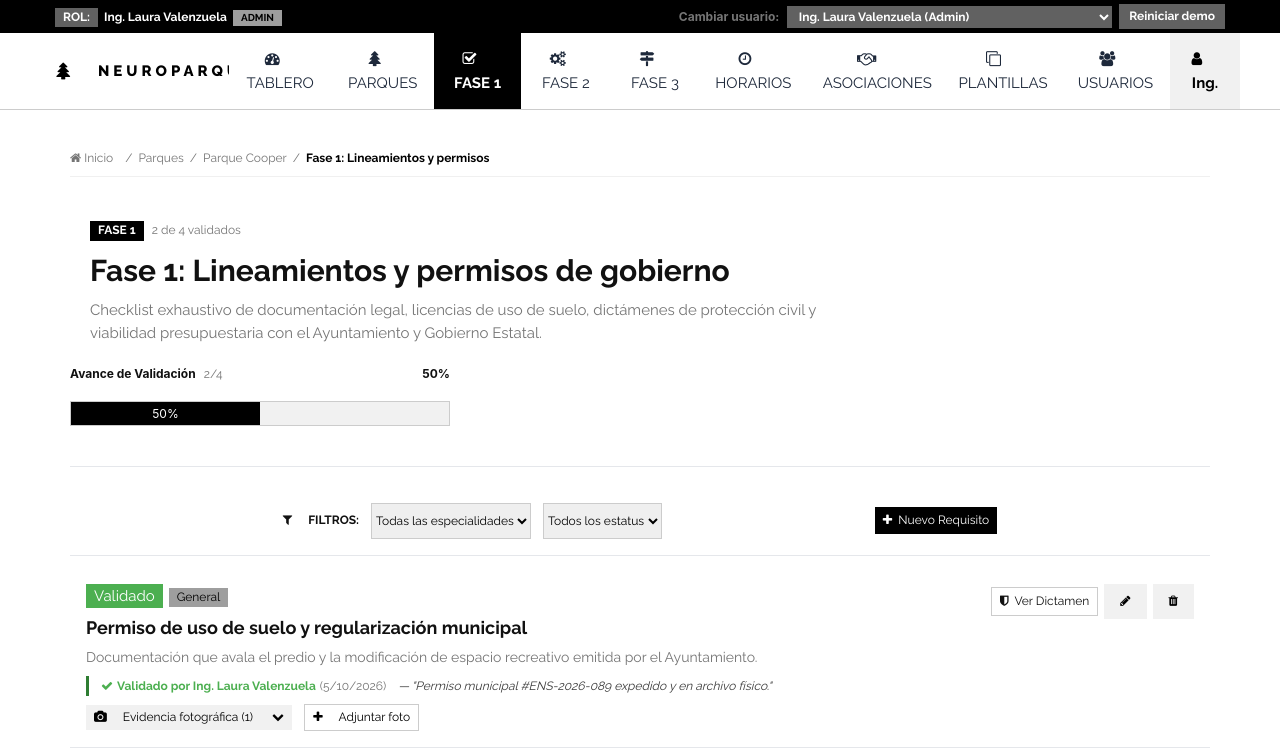
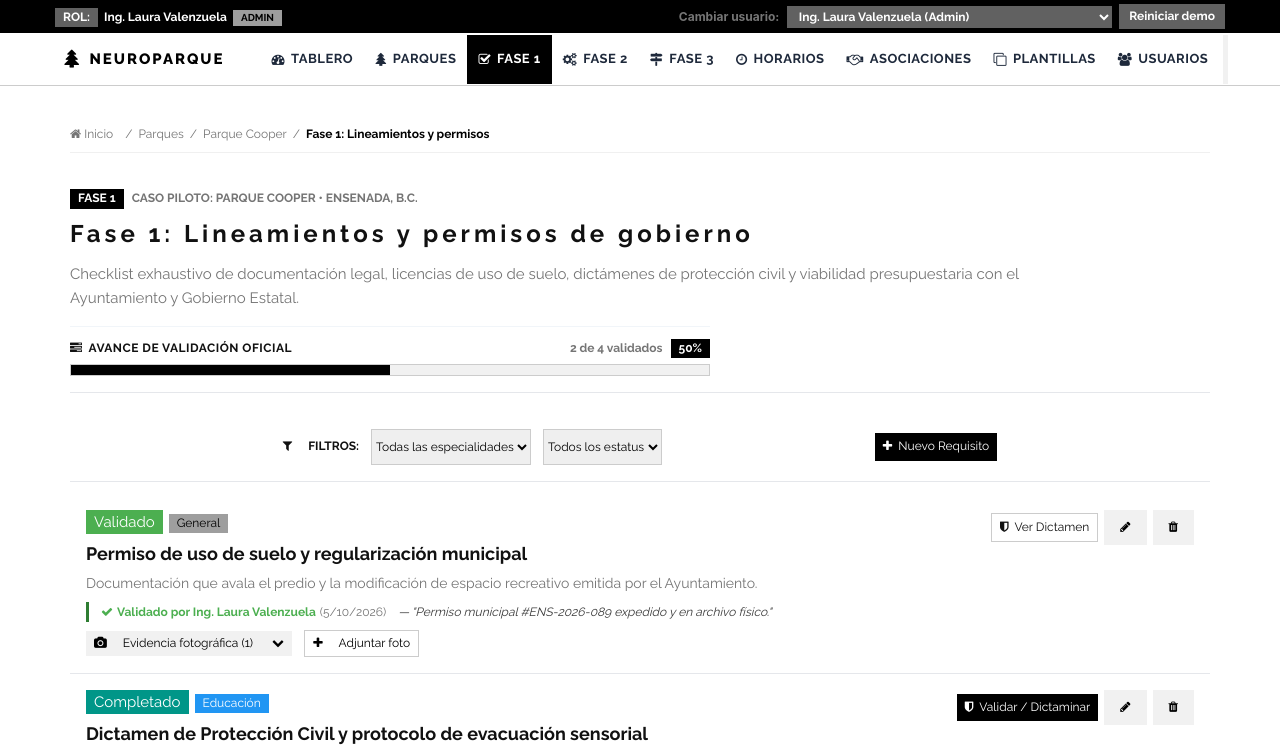
Before and after one commit to FRQ23/neuropark, a React (Vite) app: page /parks/park-ensenada-cooper/phase-1 in a window 1280 px wide. Shown: the top 755 px of the page. Built offline with nearby package versions, Linux system fonts and the light colour scheme.

Commit message:
fix(navbar,progress): prevent logo collision and relocate progress bar below header text

```diff
--- a/src/components/common/ProgressBar.tsx
+++ b/src/components/common/ProgressBar.tsx
@@ -14,6 +14,7 @@ export const ProgressBar: React.FC<ProgressBarProps> = ({
   value,
   label,
   subLabel,
+  size = 'md',
   showPercentage = true,
   className = '',
   colorScheme = 'calm',
@@ -26,10 +27,16 @@ export const ProgressBar: React.FC<ProgressBarProps> = ({
     amber: 'w3-dark-grey',
   }[colorScheme];
 
+  const height = {
+    sm: '6px',
+    md: '12px',
+    lg: '18px',
+  }[size];
+
   return (
-    <div className={`w3-margin-bottom ${className}`}>
+    <div className={`w3-margin-bottom ${className}`} style={{ marginBottom: '10px' }}>
       {(label || showPercentage) && (
-        <div className="w3-row w3-small w3-margin-bottom">
+        <div className="w3-row w3-small" style={{ marginBottom: '4px' }}>
           <div className="w3-col s8">
             <strong>{label}</strong>
             {subLabel && <span className="w3-text-grey" style={{ marginLeft: '8px' }}>{subLabel}</span>}
@@ -46,13 +53,16 @@ export const ProgressBar: React.FC<ProgressBarProps> = ({
         aria-valuemin={0}
         aria-valuemax={100}
         aria-label={label || 'Progreso'}
+        style={{ height, width: '100%', backgroundColor: '#f1f5f9' }}
       >
         <div
-          className={`w3-container ${barColor} w3-center w3-small`}
-          style={{ width: `${clampedValue}%`, minWidth: clampedValue > 0 ? '24px' : '0', padding: '2px 0' }}
-        >
-          {clampedValue > 5 && `${clampedValue}%`}
-        </div>
+          className={barColor}
+          style={{
+            width: `${clampedValue}%`,
+            height: '100%',
+            transition: 'width 0.3s ease',
+          }}
+        />
       </div>
     </div>
   );
--- a/src/components/layout/AppLayout.tsx
+++ b/src/components/layout/AppLayout.tsx
@@ -9,7 +9,7 @@ export const AppLayout: React.FC = () => {
   const defaultParkId = 'park-ensenada-cooper';
 
   const navLinkClass = ({ isActive }: { isActive: boolean }) =>
-    `w3-button w3-bar-item ${
+    `desktop-nav-link ${
       isActive ? 'w3-black font-bold' : 'text-slate-800 w3-hover-light-grey'
     }`;
 
@@ -18,48 +18,81 @@ export const AppLayout: React.FC = () => {
       {/* Top Demo Banner for easy role switching */}
       <RoleSwitcherBanner />
 
-      {/* Main W3.CSS Navbar on top */}
+      {/* Main Navbar on top */}
       <div className="w3-white w3-border-bottom" style={{ borderColor: '#e5e7eb' }}>
-        <div className="w3-bar max-w-7xl mx-auto flex items-center justify-between" id="myNavbar">
-          <Link to="/" className="w3-button w3-wide font-extrabold flex items-center gap-2">
-            <i className="fa fa-tree w3-margin-right text-lg"></i>
-            <span>NEUROPARQUE</span>
+        <div
+          className="max-w-7xl mx-auto flex items-center justify-between"
+          id="myNavbar"
+          style={{ width: '100%', padding: '0 12px' }}
+        >
+          {/* Brand Logo: fixed minimum width, never shrinks, separated from menu */}
+          <Link
+            to="/"
+            className="w3-button w3-wide font-extrabold flex items-center"
+            style={{
+              flexShrink: 0,
+              minWidth: '180px',
+              whiteSpace: 'nowrap',
+              marginRight: '24px',
+              padding: '14px 12px',
+              letterSpacing: '2px',
+              textDecoration: 'none',
+            }}
+            title="NEUROPARQUE Inicio"
+          >
+            <i className="fa fa-tree" style={{ marginRight: '8px', fontSize: '18px' }}></i>
+            <span style={{ fontWeight: 800 }}>NEUROPARQUE</span>
           </Link>
 
-          {/* Desktop Links (Right-aligned like in template) */}
-          <div className="hidden lg:flex items-center" style={{ marginLeft: 'auto' }}>
+          {/* Desktop Links (Right-aligned, compact, with overflow protection) */}
+          <div
+            className="hidden lg:flex items-center desktop-nav-container"
+            style={{
+              marginLeft: 'auto',
+              flexShrink: 1,
+              minWidth: 0,
+              overflowX: 'auto',
+              whiteSpace: 'nowrap',
+            }}
+          >
             <NavLink to="/" end className={navLinkClass}>
-              <i className="fa fa-dashboard w3-margin-right"></i>TABLERO
+              <i className="fa fa-dashboard" style={{ marginRight: '6px' }}></i>TABLERO
             </NavLink>
             <NavLink to="/parks" end className={navLinkClass}>
-              <i className="fa fa-tree w3-margin-right"></i>PARQUES
+              <i className="fa fa-tree" style={{ marginRight: '6px' }}></i>PARQUES
             </NavLink>
             <NavLink to={`/parks/${defaultParkId}/phase-1`} className={navLinkClass}>
-              <i className="fa fa-check-square-o w3-margin-right"></i>FASE 1
+              <i className="fa fa-check-square-o" style={{ marginRight: '6px' }}></i>FASE 1
             </NavLink>
             <NavLink to={`/parks/${defaultParkId}/phase-2`} className={navLinkClass}>
-              <i className="fa fa-cogs w3-margin-right"></i>FASE 2
+              <i className="fa fa-cogs" style={{ marginRight: '6px' }}></i>FASE 2
             </NavLink>
             <NavLink to={`/parks/${defaultParkId}/phase-3`} className={navLinkClass}>
-              <i className="fa fa-map-signs w3-margin-right"></i>FASE 3
+              <i className="fa fa-map-signs" style={{ marginRight: '6px' }}></i>FASE 3
             </NavLink>
             <NavLink to={`/parks/${defaultParkId}/schedules`} className={navLinkClass}>
-              <i className="fa fa-clock-o w3-margin-right"></i>HORARIOS
+              <i className="fa fa-clock-o" style={{ marginRight: '6px' }}></i>HORARIOS
             </NavLink>
             <NavLink to="/associations" className={navLinkClass}>
-              <i className="fa fa-handshake-o w3-margin-right"></i>ASOCIACIONES
+              <i className="fa fa-handshake-o" style={{ marginRight: '6px' }}></i>ASOCIACIONES
             </NavLink>
             <NavLink to="/templates" className={navLinkClass}>
-              <i className="fa fa-clone w3-margin-right"></i>PLANTILLAS
+              <i className="fa fa-clone" style={{ marginRight: '6px' }}></i>PLANTILLAS
             </NavLink>
             {isAdmin && (
               <NavLink to="/users" className={navLinkClass}>
-                <i className="fa fa-users w3-margin-right"></i>USUARIOS
+                <i className="fa fa-users" style={{ marginRight: '6px' }}></i>USUARIOS
               </NavLink>
             )}
             {currentUser && (
-              <Link to="/profile" className="w3-button w3-light-grey font-bold">
-                <i className="fa fa-user w3-margin-right"></i>{currentUser.name.split(' ')[0]}
+              <Link
+                to="/profile"
+                className="desktop-nav-link w3-light-grey font-bold"
+                style={{ marginLeft: '4px' }}
+                title="Ver perfil"
+              >
+                <i className="fa fa-user" style={{ marginRight: '6px' }}></i>
+                {currentUser.name.split(' ')[0]}
               </Link>
             )}
           </div>
@@ -68,9 +101,10 @@ export const AppLayout: React.FC = () => {
           <button
             type="button"
             className="w3-button lg:hidden"
-            style={{ marginLeft: 'auto' }}
+            style={{ marginLeft: 'auto', padding: '14px 16px' }}
             onClick={() => setMobileMenuOpen((prev) => !prev)}
             title="Abrir menú"
+            aria-label="Abrir menú de navegación"
           >
             <i className="fa fa-bars"></i>
           </button>
--- a/src/components/phases/PhaseHeader.tsx
+++ b/src/components/phases/PhaseHeader.tsx
@@ -1,5 +1,4 @@
 import React from 'react';
-import { ProgressBar } from '../common/ProgressBar';
 
 interface PhaseHeaderProps {
   order: number;
@@ -17,34 +16,63 @@ export const PhaseHeader: React.FC<PhaseHeaderProps> = ({
   totalRequirements,
   validatedRequirements,
 }) => {
-  const percentage = totalRequirements > 0 ? (validatedRequirements / totalRequirements) * 100 : 0;
+  const percentage = totalRequirements > 0 ? Math.round((validatedRequirements / totalRequirements) * 100) : 0;
 
   return (
-    <div className="w3-padding-24" style={{ borderBottom: '1px solid #e5e7eb', marginBottom: '20px' }}>
-      <div className="w3-row" style={{ display: 'flex', alignItems: 'center', flexWrap: 'wrap', gap: '20px' }}>
-        <div className="w3-col l8 m7 s12">
+    <div className="w3-padding-16" style={{ borderBottom: '1px solid #e5e7eb', marginBottom: '20px' }}>
+      {/* Title & Phase Meta (Full width, prominent, no horizontal crowding) */}
       <div style={{ marginBottom: '6px' }}>
         <span className="w3-tag w3-black w3-small" style={{ marginRight: '8px', fontWeight: 'bold' }}>
           FASE {order}
         </span>
-            <span className="w3-small w3-text-grey">
-              {validatedRequirements} de {totalRequirements} validados
+        <span className="w3-small w3-text-grey font-bold">
+          CASO PILOTO: PARQUE COOPER • ENSENADA, B.C.
         </span>
       </div>
-          <h2 style={{ margin: '4px 0', fontWeight: 'bold' }}>{name}</h2>
+
+      <h1 className="w3-xlarge w3-wide" style={{ margin: '6px 0 8px 0', fontWeight: 'bold' }}>
+        {name}
+      </h1>
+
       {description && (
-            <p className="w3-text-grey" style={{ margin: '4px 0 0 0', lineHeight: '1.5' }}>
+        <p className="w3-text-grey" style={{ margin: '0 0 16px 0', lineHeight: '1.6', maxWidth: '960px' }}>
           {description}
         </p>
       )}
+
+      {/* Relocated progress bar: cleanly integrated below the title & description */}
+      <div style={{ maxWidth: '640px', marginTop: '12px', paddingTop: '12px', borderTop: '1px solid #f1f5f9' }}>
+        <div style={{ display: 'flex', justifyContent: 'space-between', alignItems: 'center', marginBottom: '6px' }}>
+          <span className="w3-small font-bold" style={{ textTransform: 'uppercase', letterSpacing: '0.5px' }}>
+            <i className="fa fa-tasks" style={{ marginRight: '6px' }}></i>
+            Avance de Validación Oficial
+          </span>
+          <span className="w3-small font-bold">
+            <span className="w3-text-grey" style={{ marginRight: '8px' }}>
+              {validatedRequirements} de {totalRequirements} validados
+            </span>
+            <span className={`w3-tag ${percentage === 100 ? 'w3-green' : 'w3-black'} w3-small`}>
+              {percentage}%
+            </span>
+          </span>
         </div>
 
-        <div className="w3-col l4 m5 s12" style={{ minWidth: '220px' }}>
-          <ProgressBar
-            value={percentage}
-            label="Avance de Validación"
-            subLabel={`${validatedRequirements}/${totalRequirements}`}
-            colorScheme={percentage === 100 ? 'emerald' : 'calm'}
+        <div
+          className="w3-light-grey w3-border"
+          role="progressbar"
+          aria-valuenow={percentage}
+          aria-valuemin={0}
+          aria-valuemax={100}
+          aria-label="Avance de validación"
+          style={{ height: '12px', width: '100%' }}
+        >
+          <div
+            className={percentage === 100 ? 'w3-green' : 'w3-black'}
+            style={{
+              width: `${percentage}%`,
+              height: '100%',
+              transition: 'width 0.3s ease',
+            }}
           />
         </div>
       </div>
--- a/src/index.css
+++ b/src/index.css
@@ -81,3 +81,33 @@ table.w3-hoverable tr:hover {
 .matrix-cell:hover {
   background-color: #f8fafc !important;
 }
+
+/* =========================================================
+   BARRA DE NAVEGACIÓN SUPERIOR (RESPONSIVE Y SIN COLISIONES)
+   ========================================================= */
+
+.desktop-nav-link {
+  padding: 14px 9px !important;
+  font-size: 12px !important;
+  font-weight: 700 !important;
+  white-space: nowrap !important;
+  letter-spacing: 0.5px;
+  display: inline-flex !important;
+  align-items: center !important;
+  text-decoration: none !important;
+  border: none;
+  cursor: pointer;
+  background-color: transparent;
+  transition: background-color 0.15s ease;
+}
+
+@media (min-width: 1280px) {
+  .desktop-nav-link {
+    padding: 14px 11px !important;
+    font-size: 13px !important;
+  }
+}
+
+.desktop-nav-container::-webkit-scrollbar {
+  display: none;
+}
```
Also changed, not shown: src/pages/ParkDetailPage.tsx (+43 -20 lines). Lines whose indentation alone changed are shown as unchanged.
